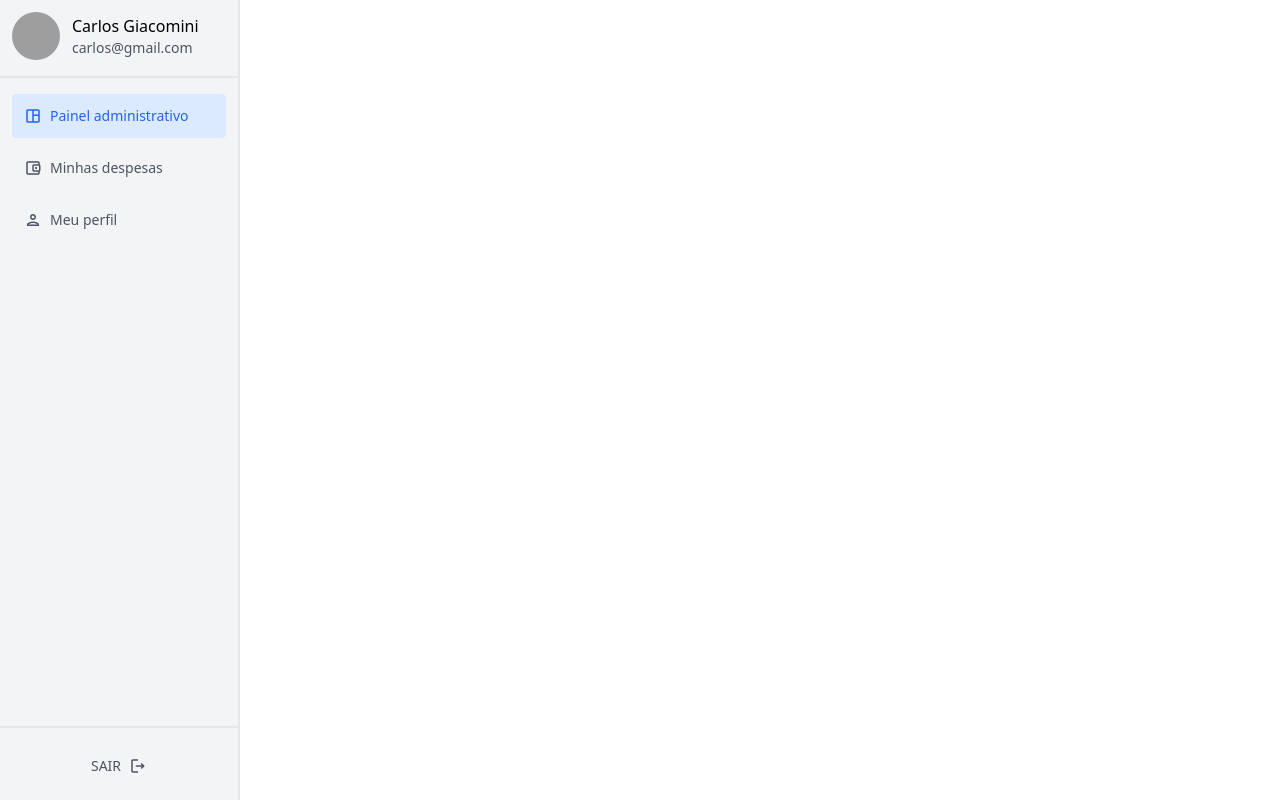
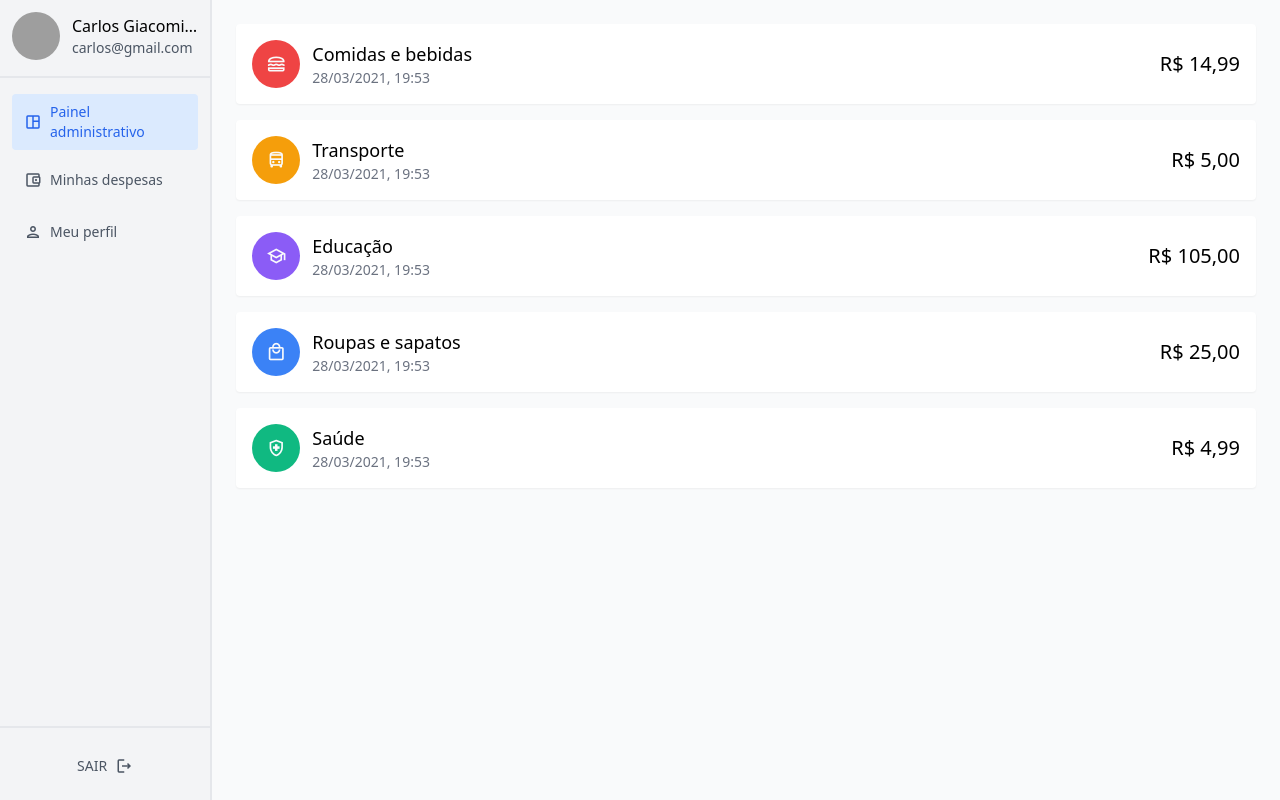
Before and after one commit to EduardoGiacomini/my-expenses-app, a Vue app: page / in a window 1280 px wide. Built offline with nearby package versions, Linux system fonts and the light colour scheme; grey boxes are pictures that could not be loaded.

Commit message:
[FEATURE] Criei o card de despesas

```diff
--- a/src/commons/plugins/i18n/messages.js
+++ b/src/commons/plugins/i18n/messages.js
@@ -18,6 +18,29 @@ export default {
         },
         logout: {
           message: 'Sair'
+        },
+        card: {
+          type: {
+            food: 'Comidas e bebidas',
+            transport: 'Transporte',
+            education: 'Educação',
+            clothes: 'Roupas e sapatos',
+            health: 'Saúde'
+          },
+          icon: {
+            food: 'lunch_dining',
+            transport: 'directions_bus',
+            education: 'school',
+            clothes: 'local_mall',
+            health: 'health_and_safety'
+          },
+          color: {
+            food: 'bg-red-500',
+            transport: 'bg-yellow-500',
+            education: 'bg-purple-500',
+            clothes: 'bg-blue-500',
+            health: 'bg-green-500'
+          }
         }
       }
     }
@@ -41,6 +64,29 @@ export default {
         },
         logout: {
           message: 'Logout'
+        },
+        card: {
+          type: {
+            food: 'Foods and drinks',
+            transport: 'Transportation',
+            education: 'Education',
+            clothes: 'Clothes and shoes',
+            health: 'Health'
+          },
+          icon: {
+            food: 'lunch_dining',
+            transport: 'directions_bus',
+            education: 'school',
+            clothes: 'local_mall',
+            health: 'health_and_safety'
+          },
+          color: {
+            food: 'bg-red-500',
+            transport: 'bg-yellow-500',
+            education: 'bg-purple-500',
+            clothes: 'bg-blue-500',
+            health: 'bg-green-500'
+          }
         }
       }
     }
--- a/src/views/pages/Home.vue
+++ b/src/views/pages/Home.vue
@@ -1,14 +1,26 @@
 <template>
-  <div>
-    <side-bar/>
-  </div>
+  <container>
+    <div class="flex">
+      <side-bar/>
+      <main-component class="space-y-4">
+        <card type="food" :price="14.99" :created-at="new Date()"/>
+        <card type="transport" :price="5" :created-at="new Date()"/>
+        <card type="education" :price="105" :created-at="new Date()"/>
+        <card type="clothes" :price="25" :created-at="new Date()"/>
+        <card type="health" :price="4.99" :created-at="new Date()"/>
+      </main-component>
+    </div>
+  </container>
 </template>
 
 <script>
+import Container from './components/Container'
 import SideBar from './components/SideBar'
+import Card from './components/Card'
+import MainComponent from './components/Main'
 
 export default {
   name: 'home',
-  components: { SideBar }
+  components: { Container, MainComponent, SideBar, Card }
 }
 </script>
--- a/src/views/pages/components/Card.vue
+++ b/src/views/pages/components/Card.vue
@@ -1,22 +1,21 @@
 <template>
   <div class="bg-white flex items-center justify-between shadow-sm rounded p-4">
-    <div class="flex items-center">
-      <div class="w-14 h-14 flex items-center justify-center rounded-full bg-red-500 mr-4">
-        <span class="material-icons-outlined text-gray-50">
-          lunch_dining
+    <div class="w-12 h-12 flex items-center justify-center rounded-full mr-3"
+         v-bind:class="formattedColor">
+        <span class="material-icons-outlined text-gray-50 text-xl">
+          {{ formattedIcon }}
         </span>
-      </div>
-      <div>
-        <p class="text-xl text-black">
-          {{ type }}
-        </p>
-        <p class="text-md text-gray-400">
-          {{ createdAt | datetime }}
-        </p>
-      </div>
+    </div>
+    <div class="flex-grow overflow-x-hidden">
+      <p class="text-lg font-medium text-black truncate">
+        {{ formattedType }}
+      </p>
+      <p class="text-sm text-gray-500 truncate">
+        {{ createdAt | datetime }}
+      </p>
     </div>
     <div>
-      <p class="text-xl font-medium">
+      <p class="text-xl font-medium text-black">
         {{ price | currency }}
       </p>
     </div>
@@ -24,7 +23,23 @@
 </template>
 
 <script>
+import i18n from '@/commons/plugins/i18n'
+
 export default {
+  computed: {
+    formattedColor () {
+      const key = 'pages.components.card.color.' + this.type
+      return i18n.t(key)
+    },
+    formattedIcon () {
+      const key = 'pages.components.card.icon.' + this.type
+      return i18n.t(key)
+    },
+    formattedType () {
+      const key = 'pages.components.card.type.' + this.type
+      return i18n.t(key)
+    }
+  },
   props: {
     type: {
       type: String,
--- a/src/views/pages/components/Container.vue
+++ b/src/views/pages/components/Container.vue
@@ -1,5 +1,5 @@
 <template>
-  <div class="container min-h-screen bg-gray-50 p-6 m-auto">
+  <div class="container min-w-full min-h-screen bg-gray-50 m-auto">
     <slot/>
   </div>
 </template>
--- /dev/null
+++ b/src/views/pages/components/Main.vue
@@ -0,0 +1,11 @@
+<template>
+  <main class="w-full h-screen overflow-y-auto p-6">
+    <slot/>
+  </main>
+</template>
+
+<script>
+export default {
+  name: 'main-component'
+}
+</script>
--- a/src/views/pages/components/NavBar.vue
+++ b/src/views/pages/components/NavBar.vue
@@ -1,5 +1,5 @@
 <template>
-  <nav>
+  <nav class="overflow-y-auto">
     <ul class="flex items-start flex-col space-y-2">
       <slot/>
     </ul>
--- a/src/views/pages/components/SideBar.vue
+++ b/src/views/pages/components/SideBar.vue
@@ -1,5 +1,5 @@
 <template>
-  <aside class="w-60 min-h-screen max-h-screen py-3 flex flex-col space-y-4 bg-gray-100 border-solid border-r-2 border-gray-200">
+  <aside class="w-64 min-h-screen max-h-screen py-3 flex flex-col space-y-4 bg-gray-100 border-solid border-r-2 border-gray-200">
     <avatar class="px-3" :user="user"/>
 
     <horizontal-line/>
```
Also changed, not shown: 2 other files (tests, documents, lock files or other folders).
